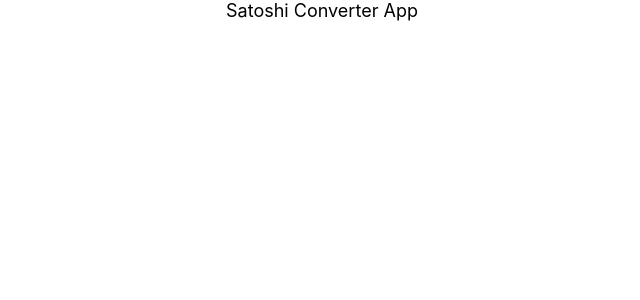
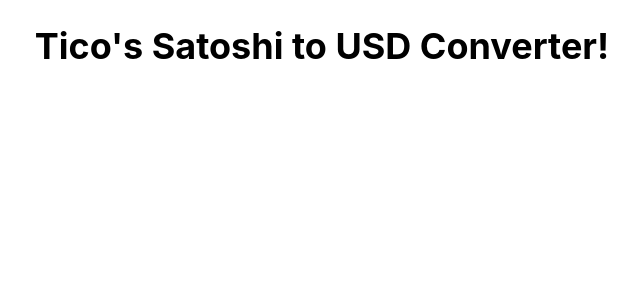
Before and after one commit to ticotheps/currency-converter, a React (Create React App) app in the folder satoshi-converter-app/: page / in a window 1280 px wide. Shown: the top 300 px of the page, without its empty margins (318-958 px from the left). Built offline with nearby package versions, Linux system fonts and the light colour scheme.

Commit message:
Creates a new <Converter /> component

```diff
--- a/satoshi-converter-app/src/App.js
+++ b/satoshi-converter-app/src/App.js
@@ -1,11 +1,12 @@
 import React, { Component } from 'react';
 import './App.css';
+import Converter from './components/Converter';
 
 class App extends Component {
   render() {
     return (
       <div className="App">
-        Satoshi Converter App
+        <Converter />
       </div>
     );
   }
--- /dev/null
+++ b/satoshi-converter-app/src/components/Converter.js
@@ -0,0 +1,11 @@
+import React from 'react';
+
+class Converter extends React.Component {
+    render() {
+        return (
+            <h1>Tico's Satoshi to USD Converter!</h1>
+        );
+    }
+}
+
+export default Converter;
```
